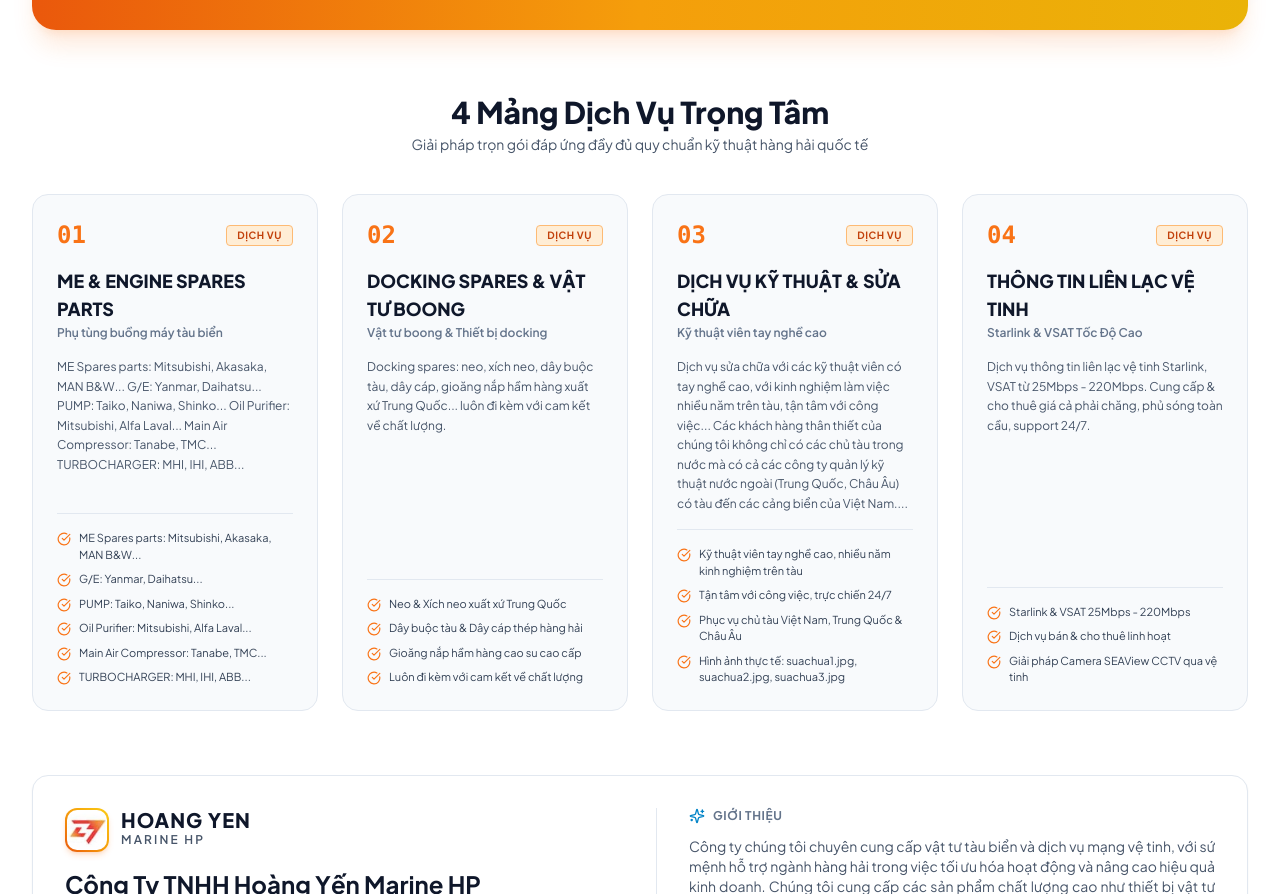
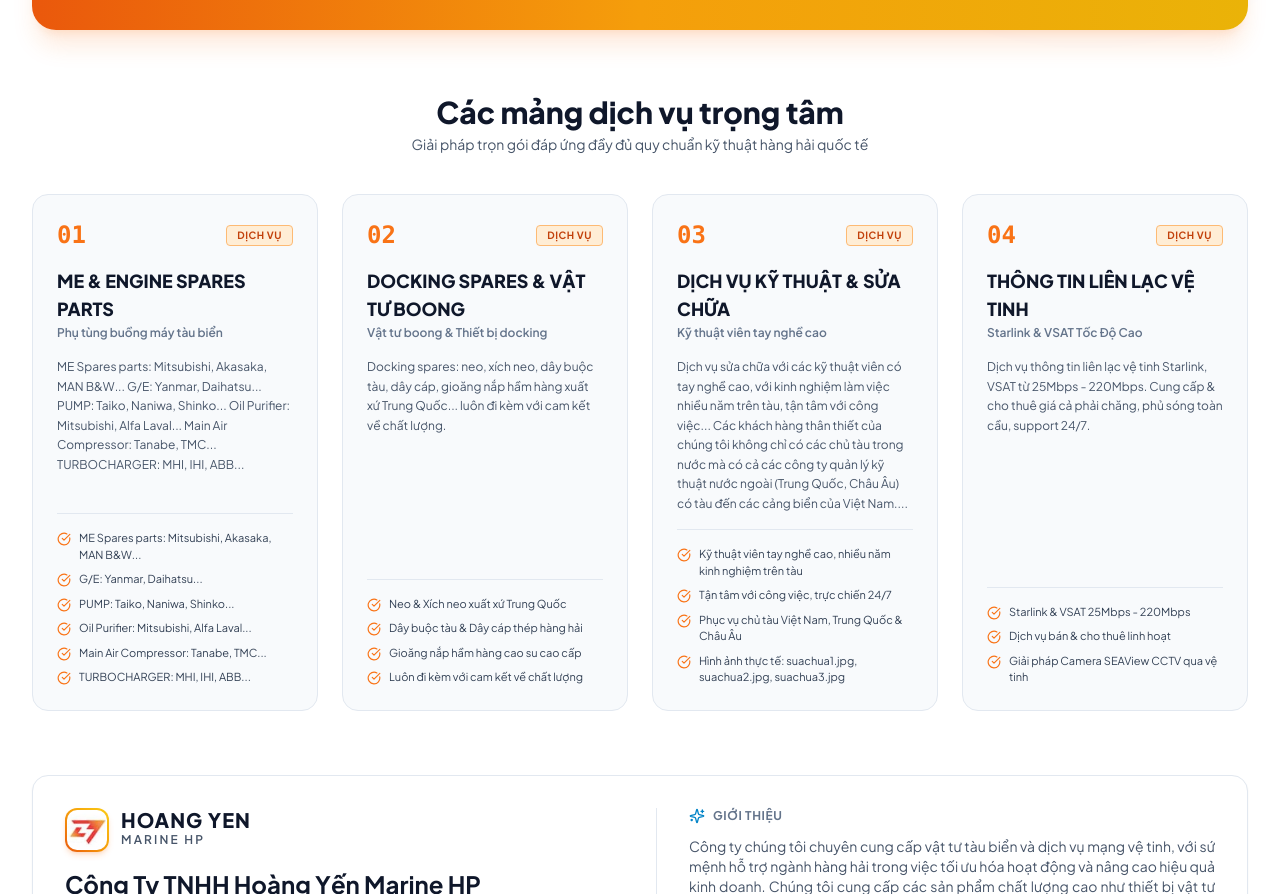
Before and after one commit to hymarinehp/introduce, a React (Vite) app: page / in a window 1280 px wide. Shown: the part 1250-2144 px from the top of the page. Built offline with nearby package versions, Linux system fonts and the light colour scheme.

Commit message:
feat: implement About section component with company commitments, service grid, and contact details

```diff
--- a/src/components/About.jsx
+++ b/src/components/About.jsx
@@ -72,7 +72,7 @@
         <div className="mb-16">
           <div className="text-center max-w-2xl mx-auto mb-10">
             <h3 className="text-2xl sm:text-3xl font-black text-slate-900 dark:text-white">
-              4 Mảng Dịch Vụ Trọng Tâm
+              Các mảng dịch vụ trọng tâm
             </h3>
             <p className="text-slate-600 dark:text-slate-400 text-sm mt-1">
               Giải pháp trọn gói đáp ứng đầy đủ quy chuẩn kỹ thuật hàng hải quốc tế
```
